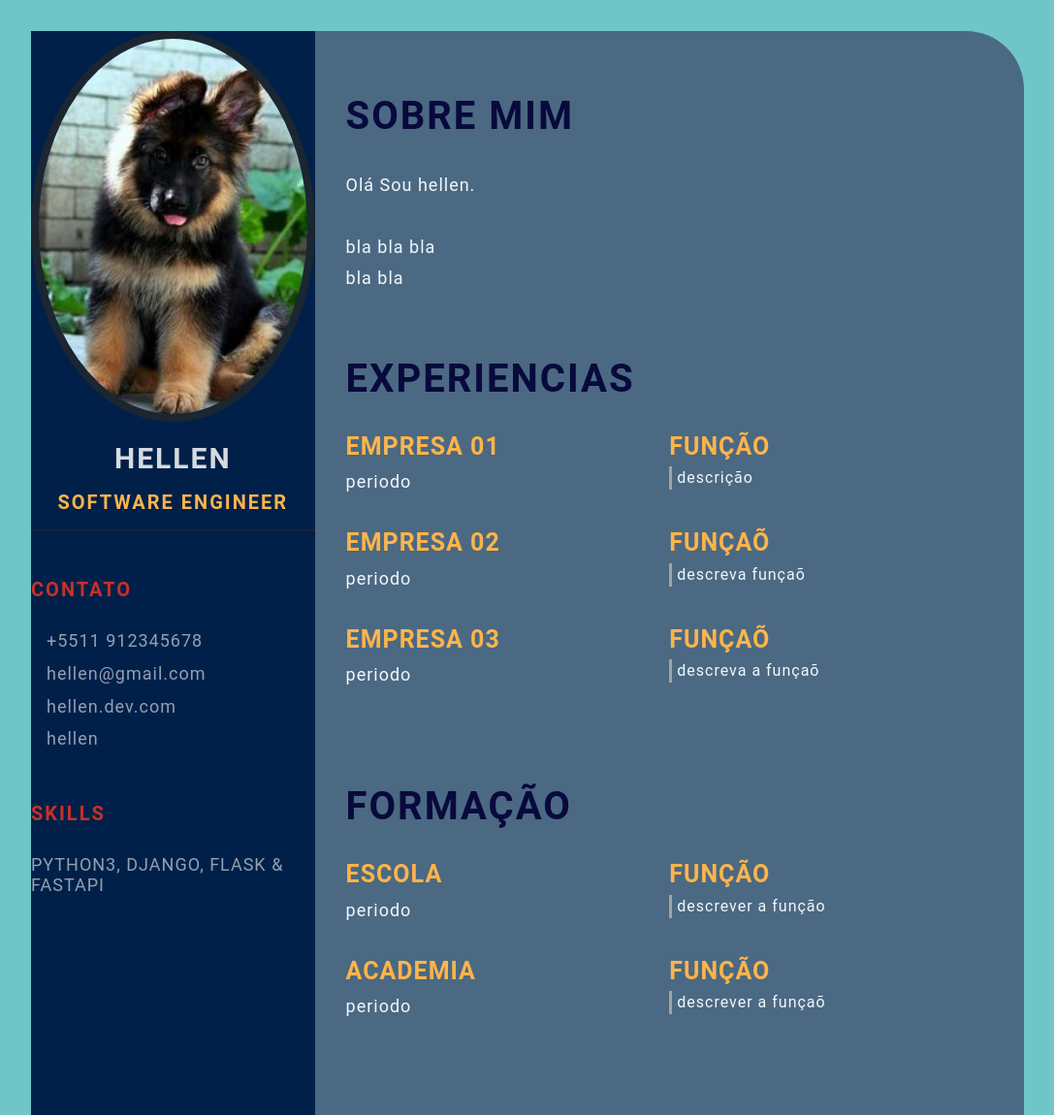
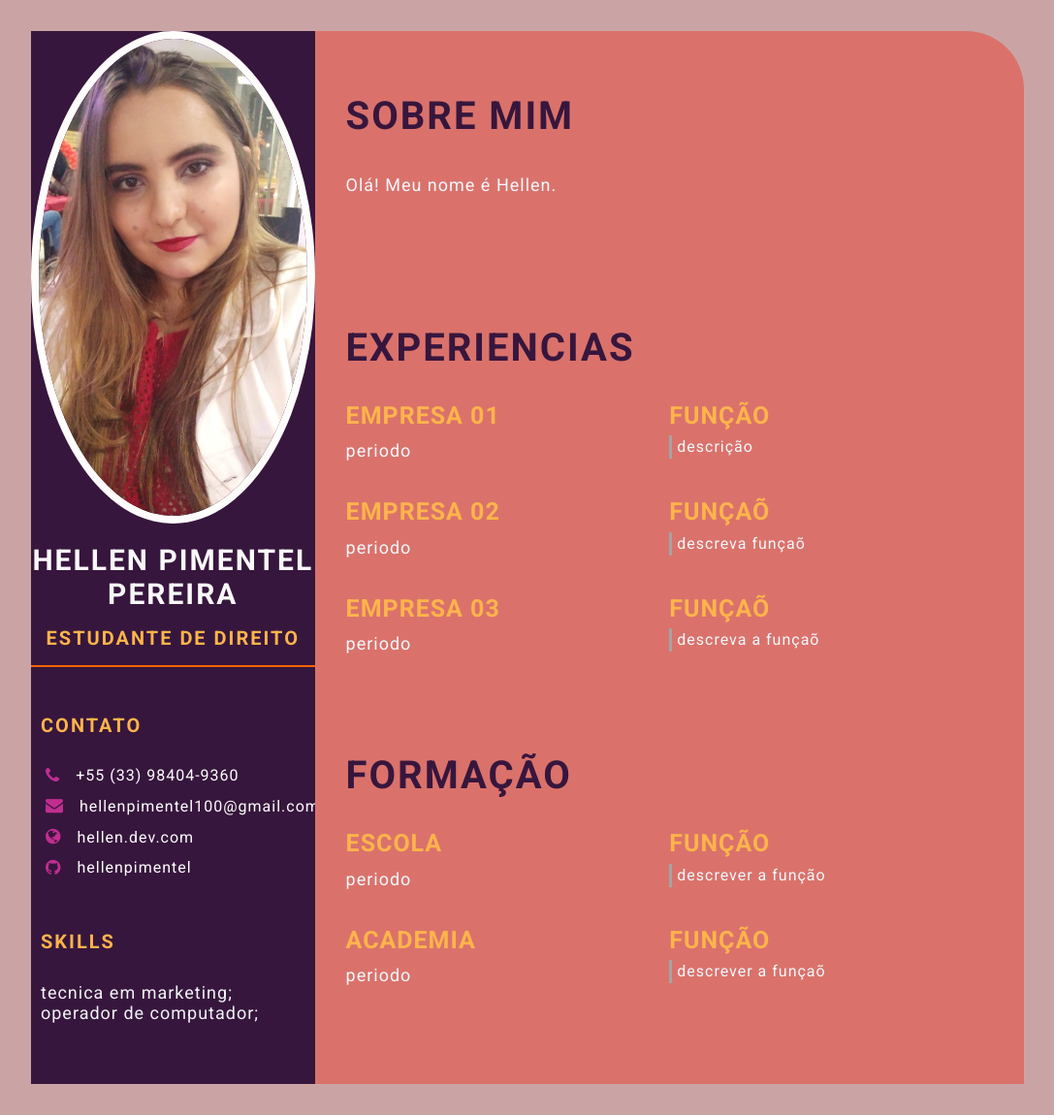
Before and after one commit to hellenpimentel/primeiro, a plain HTML site: page index.html in a window 1280 px wide. Shown: the whole page at 97% size, without its empty margins (96-1183 px from the left). Drawn offline with Linux system fonts and the light colour scheme.

Commit message:
modificação

```diff
--- a/index.html
+++ b/index.html
@@ -7,10 +7,13 @@
     <meta http-equiv="X-UA-Compatible" content="IE=edge">
     <meta name="viewport" content="width=device-width, initial-scale=1.0">
     <!-- configurações de compatibilidade de navegadores -->
-
     <title>Hellen</title>
-
-    <!-- Custom CSS -->
+    <link rel="preconnect" href="https://fonts.googleapis.com">
+    <link rel="preconnect" href="https://fonts.gstatic.com" crossorigin>
+    <link
+        href="https://fonts.googleapis.com/css2?family=Roboto:ital,wght@0,100;0,300;0,400;0,700;1,100;1,300;1,400;1,700&display=swap"
+        rel="stylesheet">
+    <link rel="stylesheet" href="https://cdnjs.cloudflare.com/ajax/libs/font-awesome/4.7.0/css/font-awesome.min.css">
     <link rel="stylesheet" href="style.css">
 </head>
 
@@ -19,20 +22,20 @@
         <section class="left-section">
             <div class="left-section-contents">
                 <div class="profile">
-                    <img class="profile-image" src="img/kira.jpg" alt="Profile image">
-                    <p class="name">Hellen</p>
-                    <p class="profession">Software Engineer</p>
+                    <img class="profile-image" src="img/perfil.jpg" alt="Profile image">
+                    <p class="name">Hellen Pimentel Pereira</p>
+                    <p class="profession">estudante de Direito</p>
                 </div>
                 <div class="contact-info">
                     <p class="left-title">Contato</p>
                     <ul>
-                        <li><i class="fa fa-phone"></i>+5511 912345678
+                        <li><i class="fa fa-phone"></i>+55 (33) 98404-9360
                         </li>
-                        <li><i class="fa fa-envelope"></i>hellen@gmail.com
+                        <li><i class="fa fa-envelope"></i>hellenpimentel100@gmail.com
                         </li>
                         <li><i class="fa fa-globe"></i>hellen.dev.com
                         </li>
-                        <li><i class="fa fa-github"></i>hellen
+                        <li><i class="fa fa-github"></i>hellenpimentel
                         </li>
                     </ul>
                 </div>
@@ -40,22 +43,21 @@
                     <p class="left-title">Skills</p>
                     <ul>
                         <li>
-                            <p>Python3, Django, Flask & FastAPI</p>
+                            <p>Tecnica em Marketing; <br> operador de computador; <br>
+                            </p>
                         </li>
                     </ul>
                 </div>
             </div>
         </section>
-
-
         <section class="right-section">
             <div class="right-section-contents">
                 <section class="about gap">
                     <div class="right-title">Sobre Mim</div>
                     <p class="about-me-contents">
-                        Olá Sou hellen.<br>
-                        <br> bla bla bla
-                        <br> bla bla
+                        Olá! Meu nome é Hellen.<br>
+                        <br>
+                        <br>
                     </p>
                 </section>
                 <section class="experience gap">
@@ -114,6 +116,8 @@
                         </div>
                     </div>
                 </section>
+            </div>
+        </section>
     </main>
 </body>
 
--- a/style.css
+++ b/style.css
@@ -7,7 +7,7 @@
 }
 
 body {
-    background-color: #70c6c7;
+    background-color: #caa4a4;
 }
 
 .resume-contents {
@@ -21,13 +21,13 @@ body {
 .left-section {
     grid-column: span 2;
     height: 100%;
-    background-color: #00204A;
+    background-color: #37163d;
 }
 
 .right-section {
     grid-column: span 5;
     height: 100%;
-    background-color: #4B6982;
+    background-color: #da726b;
     border-radius: 0px 60px 0px 0px;
 }
 
@@ -37,17 +37,17 @@ body {
 
 .profile {
     width: 100%;
-    border-bottom: 2px solid #1B2631;
+    border-bottom: 2px solid #f56403;
 }
 
 .profile .profile-image {
     width: 100%;
     border-radius: 50%;
-    border: 8px solid #1B2631;
+    border: 8px solid #fffcfc;
 }
 
 .name {
-    color: #D6DBDF;
+    color: #f8f8f8;
     font-size: 30px;
     letter-spacing: 2px;
     text-transform: uppercase;
@@ -68,7 +68,7 @@ body {
 
 /* .contact-info { border-bottom: 2px solid #1B2631; } */
 .left-title {
-    color: #c73127;
+    color: #FDB44B;
     font-size: 20px;
     letter-spacing: 2px;
     text-transform: uppercase;
@@ -76,6 +76,7 @@ body {
     display: flex;
     align-items: center;
     padding-top: 3rem;
+    padding-left: 10px;
 }
 
 .contact-info ul {
@@ -87,29 +88,30 @@ body {
     padding: .4rem 0;
     display: flex;
     align-items: center;
-    color: #d6dbdfaf;
+    color: #ffffff;
     letter-spacing: 1px;
-    font-size: 18px;
+    font-size: 16px;
 }
 
 .contact-info ul li i,
 .references ul li i {
     padding-right: 1rem;
     font-size: 18px;
-    color: #2E86C1;
+    color: #c12e90;
+    padding-left: 15px;
 }
 
 .skills ul {
     padding-top: 1.5rem;
 }
 .skills ul li p {
-    padding: .4rem 0;
-    color: #d6dbdfaf;
+    padding: .4rem 10px;
+    color: #f0f3f5;
     font-size: 18px;
     letter-spacing: 1px;
     display: flex;
     align-items: center;
-    text-transform: uppercase;
+    text-transform: lowercase;
 }
 
 .referance-name {
@@ -135,7 +137,7 @@ body {
 }
 
 .right-title {
-    color: #08093d;
+    color: #37163d;
     font-size: 40px;
     letter-spacing: 2px;
     text-transform: uppercase;
```
Also changed, not shown: img/perfil.jpg (added).
